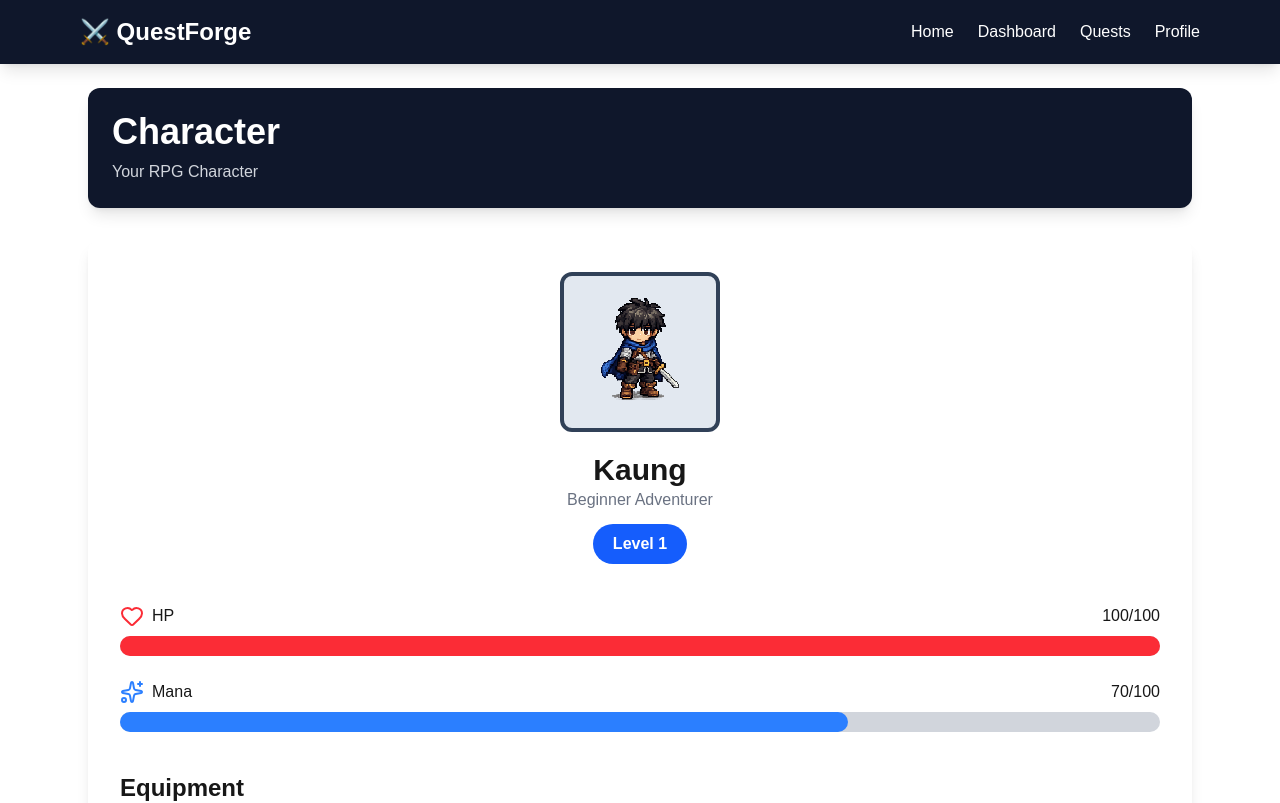
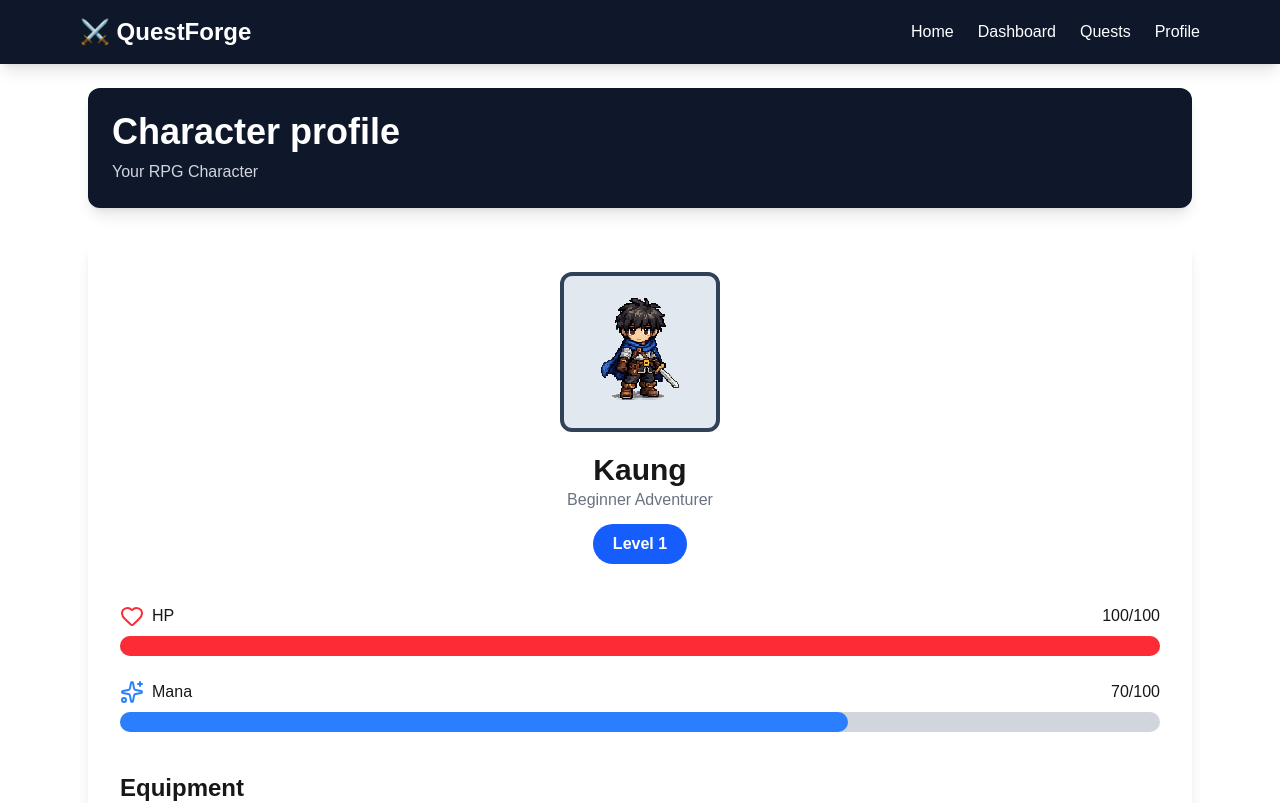
Before and after one commit to Potato-Kaung/RPG-Habit, a Next.js app: page /profile in a window 1280 px wide. Shown: the top 803 px of the page. Built offline with nearby package versions, Linux system fonts and the light colour scheme.

Commit message:
change this

```diff
--- a/app/profile/page.tsx
+++ b/app/profile/page.tsx
@@ -26,7 +26,7 @@
     <div>
       {/* Header */}
       <div className="mb-8 rounded-xl bg-slate-900 p-6 text-white shadow-lg">
-        <h1 className="text-4xl font-bold">Character</h1>
+        <h1 className="text-4xl font-bold">Character profile</h1>
         <p className="mt-2 text-gray-300">Your RPG Character</p>
       </div>
 
```
